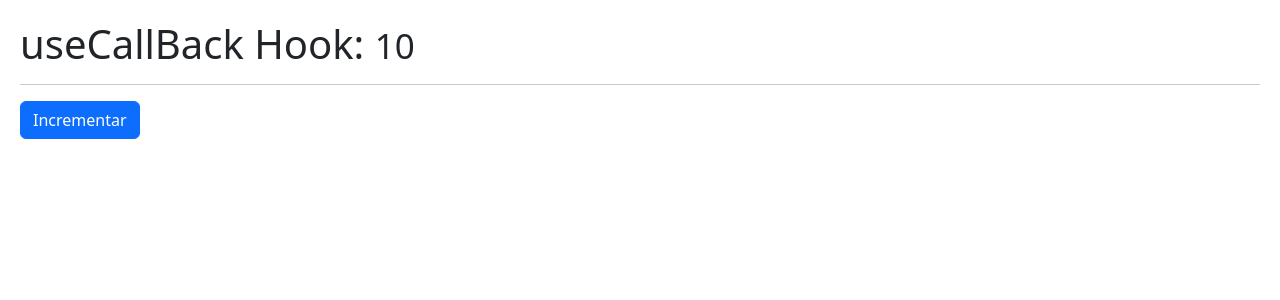
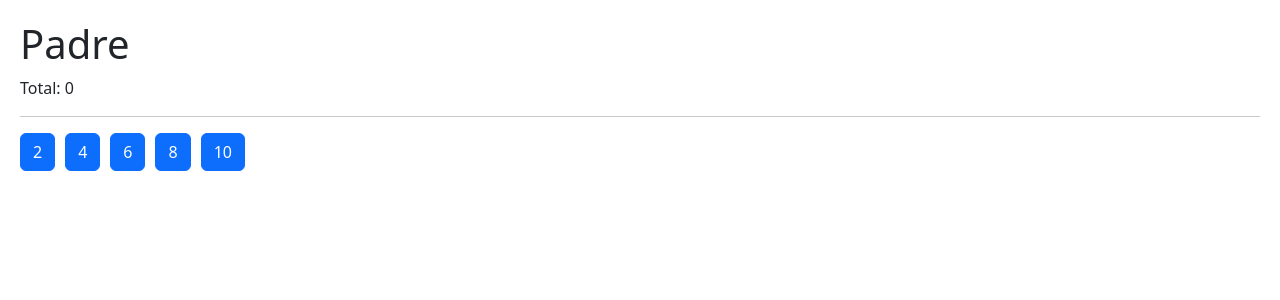
Before and after one commit to AlexRodRom/05-hook-app, a React (Vite) app: page / in a window 1280 px wide. Shown: the top 300 px of the page. Built offline with nearby package versions, Linux system fonts and the light colour scheme.

Commit message:
Add Tarea useCallback

```diff
--- /dev/null
+++ b/src/07-tarea-memo/Hijo.jsx
@@ -0,0 +1,15 @@
+import { memo } from 'react';
+
+export const Hijo =  memo(({ numero, incrementar }) => {
+
+    console.log('  Me volví a generar :(  ');
+
+    return (
+        <button
+            className="btn btn-primary mr-3"
+            onClick={ () => incrementar( numero ) }
+        >
+            { numero }
+        </button>
+    )
+})
--- /dev/null
+++ b/src/07-tarea-memo/Padre.jsx
@@ -0,0 +1,36 @@
+import { Hijo } from './Hijo'
+import { useState, useCallback,useEffect } from 'react';
+
+export const Padre = () => {
+
+    const numeros = [2,4,6,8,10];
+    const [valor, setValor] = useState(0);
+
+    const incrementar = useCallback(
+        (value) => {
+            setValor( valor => valor + value )
+        },
+        [],
+    )
+
+
+    return (
+        <div>
+            <h1>Padre</h1>
+            <p> Total: { valor } </p>
+
+            <hr />
+
+            {
+                numeros.map( n => (
+                    <Hijo
+                        key={ n }
+                        numero={ n }
+                        incrementar={ incrementar }
+                    />
+                ))
+            }
+            {/* <Hijo /> */}
+        </div>
+    )
+}
--- a/src/main.jsx
+++ b/src/main.jsx
@@ -1,4 +1,3 @@
-import React from 'react'
 import ReactDOM from 'react-dom/client'
 import './index.css'
 //import { CounterWithCustomHook } from './01-useState/CounterWithCustomHook'
@@ -9,10 +8,11 @@
 // import { Layout } from './05-useLayoutEffect/Layout'
 // import { Memorize } from './06-memos/Memorize'
 // import { MemoHook } from './06-memos/MemoHook'
-import { CallBackHook } from './06-memos/CallBackHook'
+//import { CallBackHook } from './06-memos/CallBackHook'
+import { Padre } from './07-tarea-memo/Padre'
 
 ReactDOM.createRoot(document.getElementById('root')).render(
   // <React.StrictMode>
-    <CallBackHook />
+    <Padre />
   // </React.StrictMode>,
  )
```
